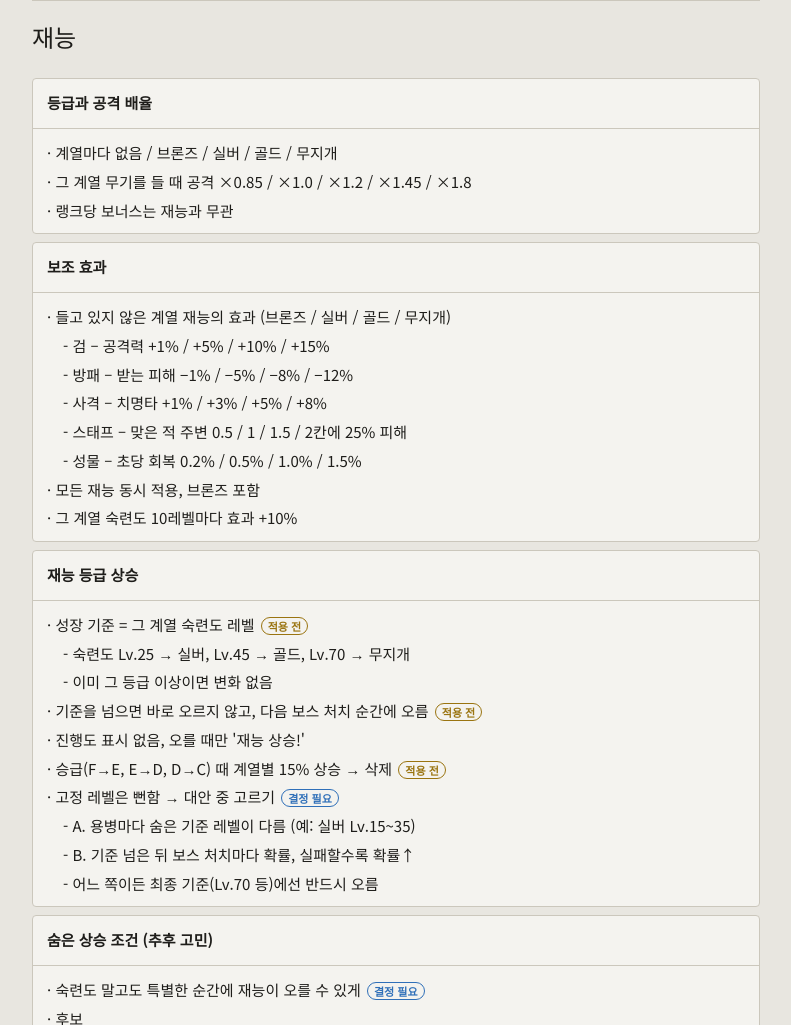
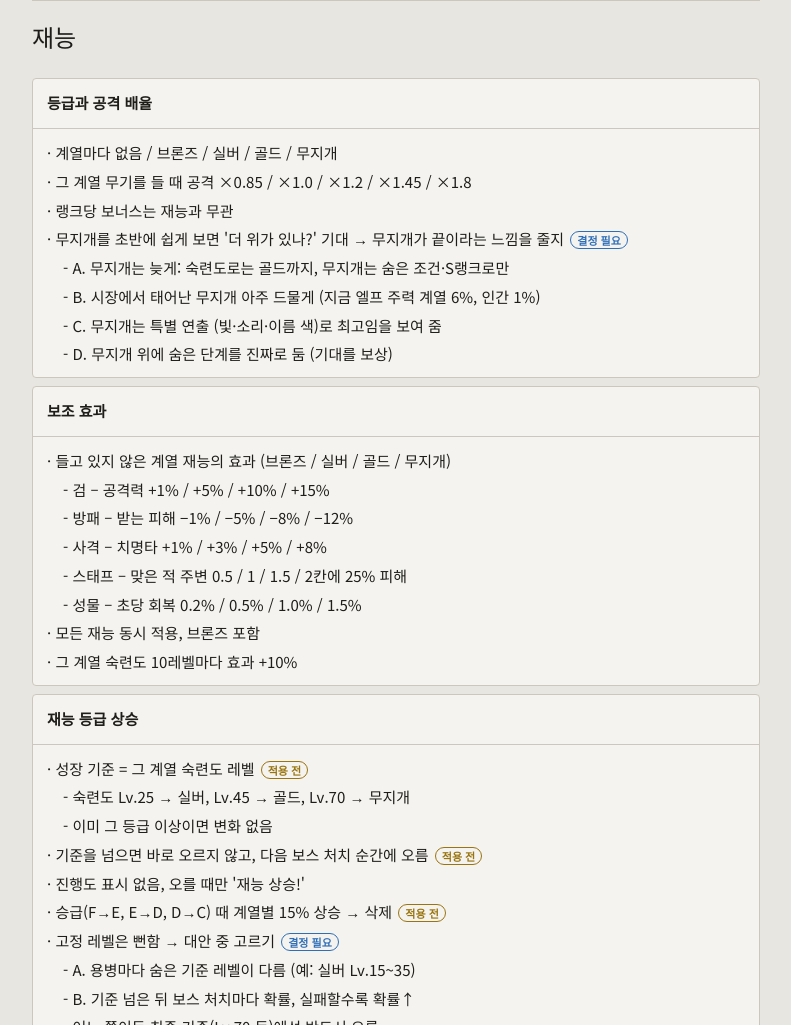
Before and after one commit to woajun/mercenary-guild-wiki, a plain HTML site: page dev.html in a window 1280 px wide. Shown: the part 1460-2485 px from the top of the page, without its empty margins (244-1035 px from the left). Drawn offline with Linux system fonts and the light colour scheme.

Commit message:
개발 노트: 무지개 희소성 질문
Co-Authored-By: Claude Opus 5.5 <noreply@anthropic.com>

```diff
--- a/dev.html
+++ b/dev.html
@@ -119,7 +119,7 @@ h2 small { font-family: var(--font-body); font-size: 13px; color: var(--muted);
 
 <details class="note" id="talent_tier" data-status="적용" open>
   <summary><span class="title">등급과 공격 배율</span></summary>
-  <div class="body"><div class="row">· 계열마다 없음 / 브론즈 / 실버 / 골드 / 무지개</div><div class="row">· 그 계열 무기를 들 때 공격 ×0.85 / ×1.0 / ×1.2 / ×1.45 / ×1.8</div><div class="row">· 랭크당 보너스는 재능과 무관</div></div>
+  <div class="body"><div class="row">· 계열마다 없음 / 브론즈 / 실버 / 골드 / 무지개</div><div class="row">· 그 계열 무기를 들 때 공격 ×0.85 / ×1.0 / ×1.2 / ×1.45 / ×1.8</div><div class="row">· 랭크당 보너스는 재능과 무관</div><div class="row">· 무지개를 초반에 쉽게 보면 &#x27;더 위가 있나?&#x27; 기대 → 무지개가 끝이라는 느낌을 줄지 <span class="ask">결정 필요</span></div><div class="row sub">- A. 무지개는 늦게: 숙련도로는 골드까지, 무지개는 숨은 조건·S랭크로만</div><div class="row sub">- B. 시장에서 태어난 무지개 아주 드물게 (지금 엘프 주력 계열 6%, 인간 1%)</div><div class="row sub">- C. 무지개는 특별 연출 (빛·소리·이름 색)로 최고임을 보여 줌</div><div class="row sub">- D. 무지개 위에 숨은 단계를 진짜로 둠 (기대를 보상)</div></div>
 
 </details>
 <details class="note" id="talent_sub" data-status="적용" open>
```
